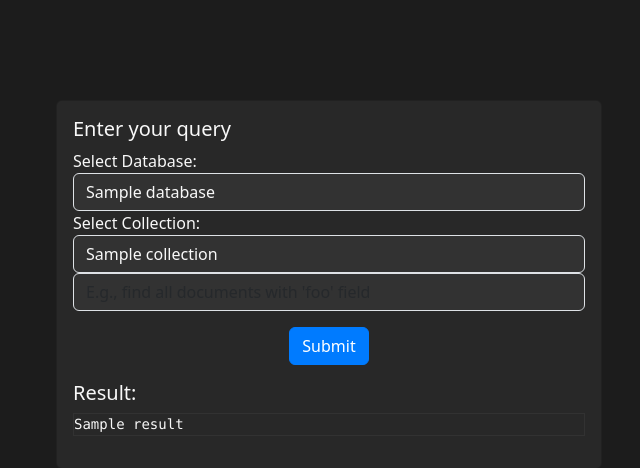
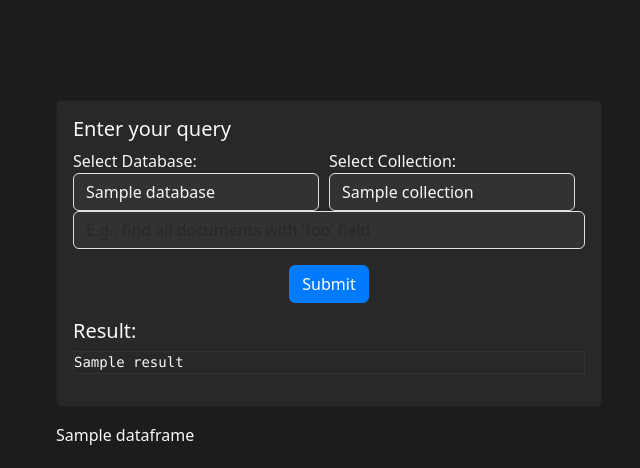
Before and after one commit to kaikune/AtlasMadness, a Django app: template NLPAtlas/templates/master.html in a window 1280 px wide. Shown: the top 468 px of the page, without its empty margins (311-951 px from the left). Run offline with Django 4.2, Linux system fonts and the light colour scheme; the template is opened without the code that fills it: most values are stand-ins (such as "Sample title", 1, 10 or a date in 2020); parts of the project's set-up code (start-up, migrations or seed data) failed here and were passed over; some libraries are stand-ins or nearby versions.

Commit message:
UI fixes

```diff
--- a/NLPAtlas/templates/master.html
+++ b/NLPAtlas/templates/master.html
@@ -53,6 +53,15 @@
     ::-webkit-scrollbar-thumb:hover {
       background-color: #a0a0a0;
    }
+
+   .picker-container {
+      display: flex;
+   }
+
+   .picker-container .form-group {
+      flex: 1;
+      margin-right: 10px;
+   }
   </style>
 </head>
 <body>
@@ -65,6 +74,7 @@
             <!-- DB Picker -->
             <form id="dbForm" method="post" action="{% url 'main' %}">
               {% csrf_token %}
+              <div class="picker-container">
                 <div class="form-group">
                   <label for="database">Select Database:</label>
                   <select class="form-control" id="database" name="database">
@@ -80,6 +90,7 @@
                      <option value="{{ collection }}">{{ collection }}</option>
                     {% endfor %}
                   </select>
+                </div>
               </div>
               <!-- User input query -->
               <div class="mb-3">
```
Also changed, not shown: NLPAtlas/atlasapp/views.py (+6 -5 lines). Lines whose indentation alone changed are shown as unchanged.
